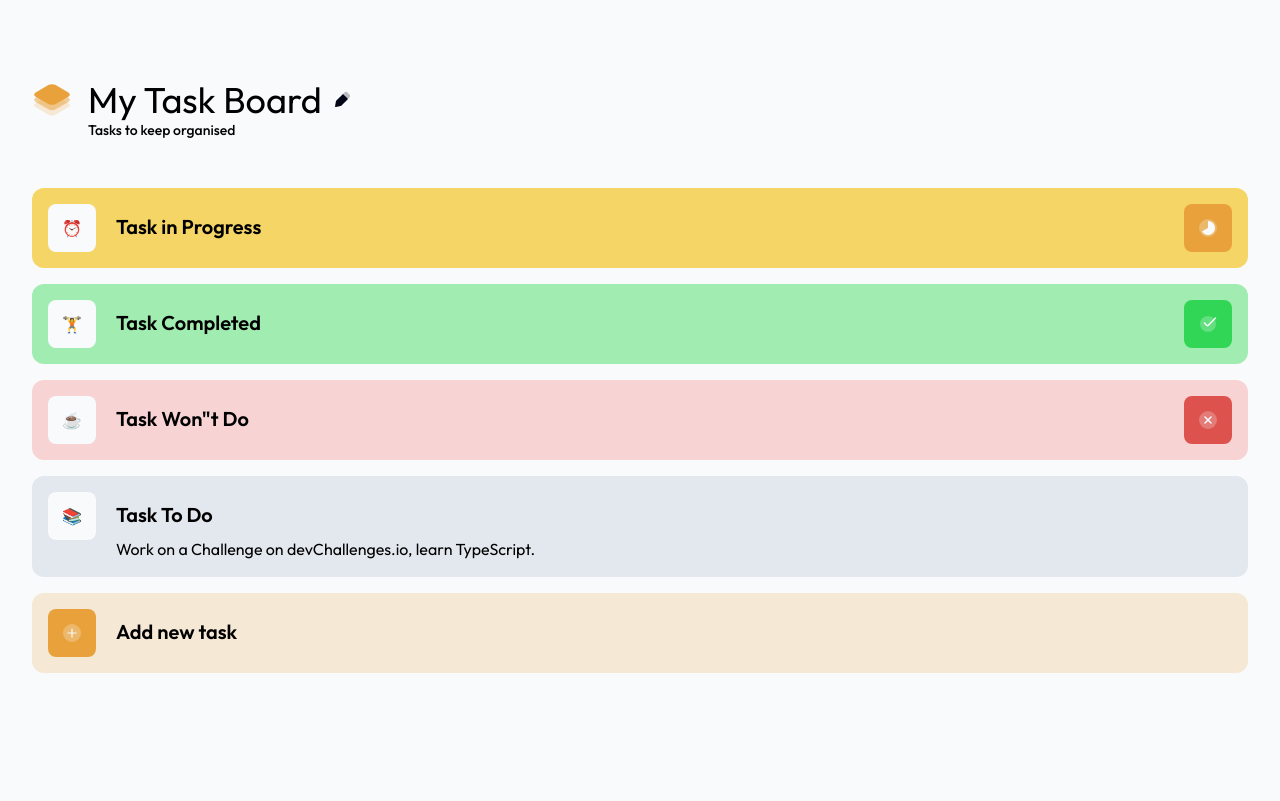
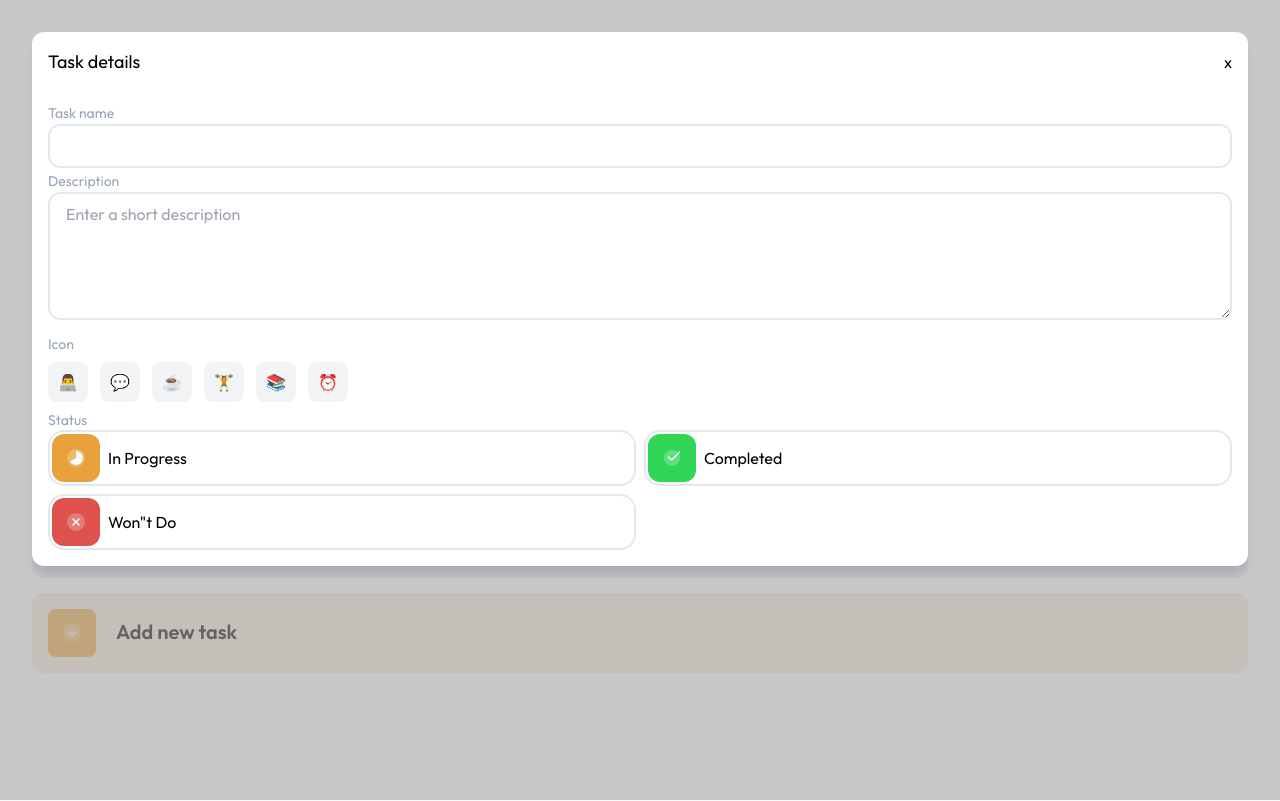
Before and after one commit to gonferreyra/pern-task-board, a React (Vite) app in the folder client/: page / in a window 1280 px wide. Built offline with nearby package versions, Linux system fonts and the light colour scheme; no server answers.

Commit message:
updated appcontainer

```diff
--- a/client/src/components/AppContainer.tsx
+++ b/client/src/components/AppContainer.tsx
@@ -2,6 +2,8 @@ import { useState } from 'react';
 import Task from './Task';
 import clsx from 'clsx';
 import FormIcons from './FormIcons';
+import { Icon } from '../lib/types';
+import StatusButton from '../ui/StatusButton';
 
 const tasks = [
   {
@@ -31,8 +33,29 @@ const tasks = [
   },
 ];
 
+const buttons = [
+  { value: 'in-progress', text: 'In Progress' },
+  { value: 'completed', text: 'Completed' },
+  { value: 'wont-do', text: 'Won"t Do' },
+];
+
 function AppContainer() {
-  const [newTaskModal, setNewTaskModal] = useState(false);
+  const [newTaskModal, setNewTaskModal] = useState(true);
+  const [selectedIcon, setSelectedIcon] = useState<Icon | null>(null);
+  const [selectedButtons, setSelectedButtons] = useState<number[]>([]);
+
+  const handleSelectIcon = (icon: Icon) => {
+    setSelectedIcon(icon);
+    console.log('Selected:', icon); // Send to DB
+  };
+
+  const handleButtonSelection = (index: number) => {
+    if (selectedButtons.includes(index)) {
+      setSelectedButtons([]);
+    } else {
+      setSelectedButtons([index]);
+    }
+  };
 
   return (
     <>
@@ -79,7 +102,7 @@ function AppContainer() {
         </main>
       </div>
 
-      {/* {newTaskModal && (
+      {newTaskModal && (
         <div className="fixed left-0 top-0 z-10 h-screen w-screen bg-[#00000033] p-8">
           <div className="w-full rounded-xl bg-white p-4 shadow-lg">
             <div className="flex justify-between">
@@ -105,15 +128,33 @@ function AppContainer() {
               <textarea
                 name="description"
                 placeholder="Enter a short description"
-                className="h-32 w-full rounded-xl border-2 border-custom-light-grey border-transparent px-4 py-2 outline-none hover:border-custom-blue focus:border-custom-blue"
+                className="h-32 w-full rounded-xl border-2 border-custom-light-grey px-4 py-2 outline-none hover:border-custom-blue focus:border-custom-blue"
               />
               <div>
-                <FormIcons />
+                <FormIcons
+                  selectedIcon={selectedIcon}
+                  handleSelectedIcon={handleSelectIcon}
+                />
+              </div>
+              <div>
+                <p className="text-sm text-custom-dark-grey">Status</p>
+                <div className="grid grid-cols-1 grid-rows-3 gap-2 sm:grid-cols-2 sm:grid-rows-2">
+                  {buttons.map((button, index) => (
+                    <StatusButton
+                      key={index}
+                      value={button.value}
+                      index={index}
+                      isSelected={selectedButtons?.includes(index)}
+                      onSelect={handleButtonSelection}
+                      text={button.text}
+                    />
+                  ))}
+                </div>
               </div>
             </form>
           </div>
         </div>
-      )} */}
+      )}
     </>
   );
 }
```
